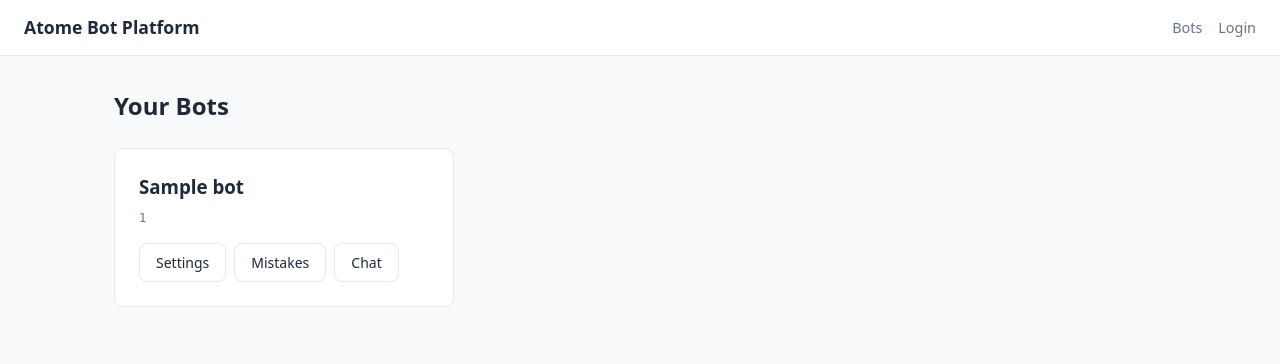
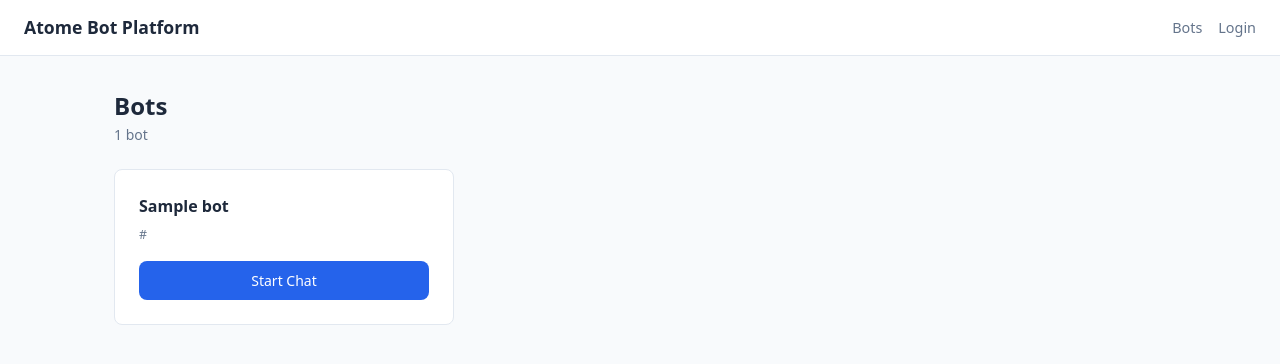
Before and after one commit to lawwm/chatbot, a FastAPI app: template app/templates/dashboard/index.html in a window 1280 px wide. Shown: the top 364 px of the page. Run offline with FastAPI, Linux system fonts and the light colour scheme; the template is opened without the code that fills it: most values are stand-ins (such as "Sample title", 1, 10 or a date in 2020); parts of the project's set-up code (start-up, migrations or seed data) failed here and were passed over; some libraries are stand-ins or nearby versions.

Commit message:
UI Redesign

```diff
--- a/app/templates/dashboard/index.html
+++ b/app/templates/dashboard/index.html
@@ -2,29 +2,37 @@
 {% block title %}Dashboard — Atome Bot Platform{% endblock %}
 {% block content %}
 <div class="page-header">
-    <h1>Your Bots</h1>
+    <div>
+        <h1>Bots</h1>
+        <p class="text-muted">{{ bots | length }} bot{{ 's' if bots | length != 1 }}</p>
+    </div>
     {% if user.has_creation_role %}
     <a href="/dashboard/bots/new" class="btn btn-primary">+ New Bot</a>
     {% endif %}
 </div>
 
 {% if not bots %}
-<div class="card" style="text-align:center; padding: 3rem;">
+<div class="card" style="text-align:center; padding:3rem;">
     <p class="text-muted">No bots yet.</p>
     {% if user.has_creation_role %}
-    <a href="/dashboard/bots/new" class="btn btn-primary mt-2">Create your first bot</a>
+    <a href="/dashboard/bots/new" class="btn btn-primary mt-2" style="display:inline-flex;">Create your first bot</a>
     {% endif %}
 </div>
 {% else %}
 <div class="card-grid">
     {% for bot in bots %}
-    <div class="card">
-        <h3>{{ bot.name }}</h3>
-        <p class="text-muted mt-1" style="font-family:monospace; font-size:0.75rem; letter-spacing:0.05em;">{{ bot.bot_uuid or '—' }}</p>
-        <div class="flex gap-1 mt-2">
+    <div class="card" style="display:flex; flex-direction:column; gap:1rem;">
+        <div>
+            <h3 style="font-size:1rem; font-weight:600;">{{ bot.name }}</h3>
+            {% if bot.kb_url %}
+            <p class="text-muted mt-1" style="font-size:0.78rem; overflow:hidden; text-overflow:ellipsis; white-space:nowrap;">{{ bot.kb_url }}</p>
+            {% endif %}
+        </div>
+        <div class="flex gap-1" style="margin-top:auto;">
+            <a href="/chat/{{ bot.slug }}" class="btn btn-primary" style="flex:1; justify-content:center;" target="_blank">Start Chat</a>
+            {% if bot.can_settings %}
             <a href="/dashboard/bots/{{ bot._id }}/settings" class="btn btn-secondary">Settings</a>
-            <a href="/dashboard/bots/{{ bot._id }}/mistakes" class="btn btn-secondary">Mistakes</a>
-            <a href="/chat/{{ bot.slug }}" class="btn btn-secondary" target="_blank">Chat</a>
+            {% endif %}
         </div>
     </div>
     {% endfor %}
```
Also changed, not shown: app/routers/bots.py (+13 -3 lines), app/templates/dashboard/bot_settings.html (+19 -0 lines).
